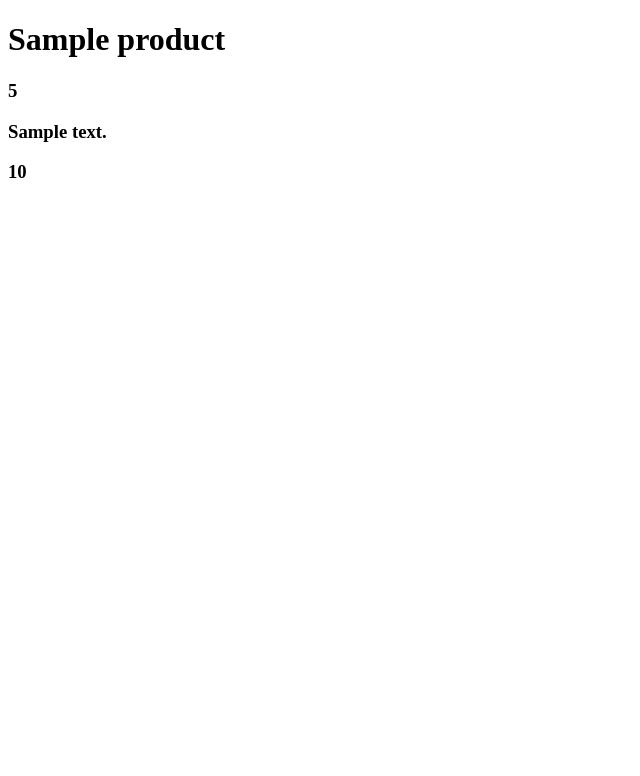
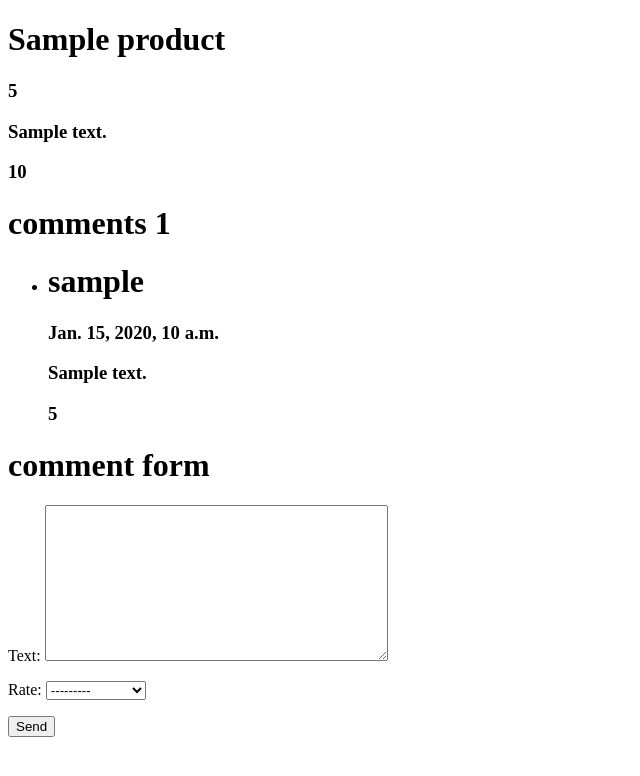
Before and after one commit to Aryofaizi/clothing_shop, a Django app: page /products/1/ in a window 1280 px wide. Shown: the top 776 px of the page, without its empty margins (0-640 px from the left). Run offline with Django 4.2, Linux system fonts and the light colour scheme; tables that the repository leaves empty hold one stand-in row (values such as "Sample post").

Commit message:
comment functionality implemented completely

```diff
--- a/store/admin.py
+++ b/store/admin.py
@@ -14,3 +14,8 @@ class CategoryAdmin(admin.ModelAdmin):
 @admin.register(models.ProductImage)
 class ProductImageAdmin(admin.ModelAdmin):
     model = models.ProductImage
+
+
+@admin.register(models.Comment)
+class Comment(admin.ModelAdmin):
+    model = models.Comment
--- /dev/null
+++ b/store/forms.py
@@ -0,0 +1,7 @@
+from django import forms
+from . import models
+
+class CommentForm(forms.ModelForm):
+    class Meta:
+        model = models.Comment
+        fields = ("text", "rate")
--- a/store/models.py
+++ b/store/models.py
@@ -111,9 +111,17 @@ class Comment(models.Model):
         (COMMENT_STATUS_APPROVED, 'Approved'),
         (COMMENT_STATUS_NOT_APPROVED, 'Not Approved'),
     ]
-    author = models.ForeignKey(get_user_model(), on_delete=models.CASCADE)
+    author = models.ForeignKey(get_user_model(), on_delete=models.CASCADE, related_name="comments")
+    product = models.ForeignKey(Product, on_delete=models.CASCADE, related_name="comments")
     text = models.TextField()
     rate = models.IntegerField(choices=COMMENT_RATE_CHOICES)
     status = models.CharField(max_length=2, choices=COMMENT_STATUS, default=COMMENT_STATUS_WAITING)
     datetime_created = models.DateTimeField(auto_now_add=True)
     datetime_modified = models.DateTimeField(auto_now=True)
+
+
+    def __str__(self):
+        return f"{self.author} : {self.text[:20]} ..."
+
+    def get_absolute_url(self):
+        return reverse("product_detail", kwargs={"pk": self.product.id})
--- a/store/templates/store/home.html
+++ b/store/templates/store/home.html
@@ -16,7 +16,7 @@
 
 <h1>products</h1>
 
-{% for product in products %}
+{% for product in products|last_four %}
   <a href="{{product.get_absolute_url}}"><h3>{{product.title}}</h3></a>
   <h3>{{product.description}}</h3>
 
@@ -26,4 +26,8 @@
 {% endfor %}
 
 
+
+
+
+
 {% endblock content %}
--- a/store/templates/store/product_detail.html
+++ b/store/templates/store/product_detail.html
@@ -1,5 +1,6 @@
 {% extends "_base.html" %}
 
+{% load store_filters %}
 
 
 {% block page_title %}
@@ -13,4 +14,23 @@
       <h3>{{product.description}}</h3>
       <h3>{{product.price}}</h3>
 
+
+      <h1>comments {{product.comments.count}}</h1>
+      <ul>
+      {% for comment in product.comments.all %}
+                  <li>  <h1>{{comment.author.username}}</h1>
+                        <h3>{{comment.datetime_modified}}</h3>
+                        <h3>{{comment.text}}</h3>
+                        <h3>{{comment.rate}}</h3>
+                  </li>
+      {% endfor %}
+      </ul>
+
+
+      <h1>comment form</h1>
+      <form action="{% url 'comment_create' product.id %}" method="post">
+            {% csrf_token %}
+            {{comment_form.as_p}}
+            <button type="submit">Send</button>
+      </form>
 {% endblock content %}
--- a/store/templatetags/store_filters.py
+++ b/store/templatetags/store_filters.py
@@ -1,4 +1,5 @@
 from django import template
+from store.models import Comment
 register = template.Library()
 
 @register.filter
--- a/store/urls.py
+++ b/store/urls.py
@@ -3,4 +3,5 @@ from . import views
 urlpatterns = [
     path("", views.HomeView.as_view(), name="home_page"),
     path("products/<int:pk>/", views.ProductDetailView.as_view(), name="product_detail"),
+    path("comment/<int:pk>/", views.CommentCreateView.as_view(), name="comment_create"),
 ]
--- a/store/views.py
+++ b/store/views.py
@@ -1,8 +1,9 @@
 from typing import Any
 from django.db.models.query import QuerySet
-from django.shortcuts import render
+from django.shortcuts import render, get_object_or_404
 from django.views import generic
-from . import models
+from django.db.models import Prefetch
+from . import models, forms
 
 class HomeView(generic.ListView):
     queryset = models.Product.objects.prefetch_related("images")
@@ -11,6 +12,28 @@ class HomeView(generic.ListView):
 
 
 class ProductDetailView(generic.DetailView):
-    model = models.Product
+    queryset = models.Product.objects.prefetch_related(
+        Prefetch("comments", queryset= models.Comment.objects.select_related("author").filter(status="a"))
+    )
     template_name = "store/product_detail.html"
     context_object_name = "product"
+
+    def get_context_data(self, **kwargs):
+        context = super().get_context_data(**kwargs)
+        context["comment_form"] = forms.CommentForm()
+        return context
+
+
+
+class CommentCreateView(generic.CreateView):
+    model = models.Comment
+    form_class = forms.CommentForm
+
+
+    def form_valid(self, form):
+        obj = form.save(commit=False)
+        obj.author = self.request.user
+        product_id = int(self.kwargs["pk"])
+        product = get_object_or_404(models.Product, id = product_id)
+        obj.product = product
+        return super().form_valid(form)
```
Also changed, not shown: store/migrations/0003_comment_product_alter_comment_author.py (added).
